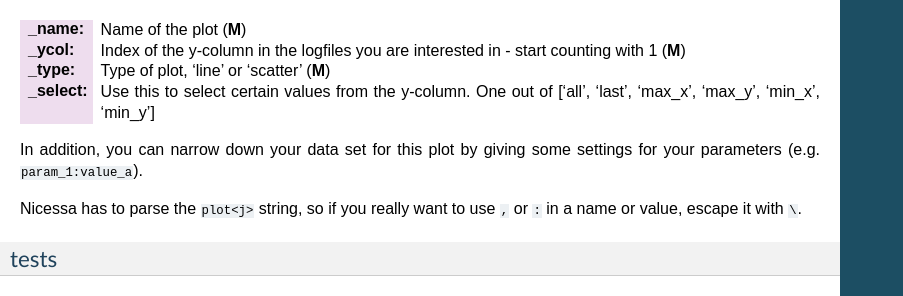
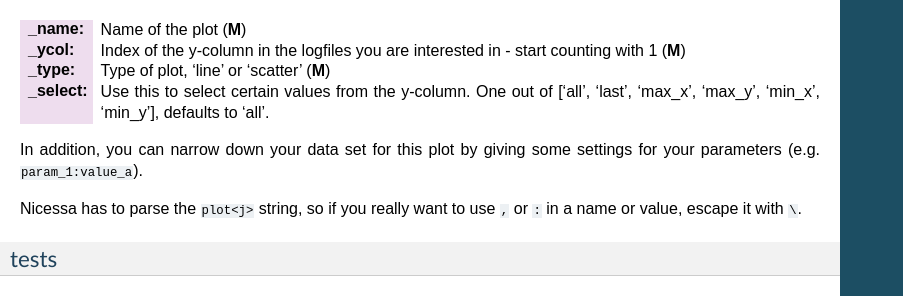
Before and after one commit to nhoening/StoSim, a Sphinx documentation site: the page built from doc/reference.rst, in a window 1280 px wide and 900 px high, scrolled down 1532 px. Shown: the part 177-473 px from the top of the window, without its empty margins (0-903 px from the left). Built offline with Sphinx 7.4.7, drawn with Linux system fonts in a browser that asks for light colours.

Commit message:
update some hints

```diff
--- a/doc/index.rst
+++ b/doc/index.rst
@@ -14,6 +14,7 @@
 
 Please contact `Nicolas Honing <nicolas@cwi.nl>`_ with any questions or problems.
 
+There also is a `PDF version <Nicessa.pdf>`_ of this documentation
 
 ******************
 Narrative contents
--- a/doc/reference.rst
+++ b/doc/reference.rst
@@ -124,7 +124,8 @@
     Type of plot, 'line' or 'scatter' (**M**)
 :_select:
     Use this to select certain values from the y-column.
-    One out of ['all', 'last', 'max_x', 'max_y', 'min_x', 'min_y']
+    One out of ['all', 'last', 'max_x', 'max_y', 'min_x', 'min_y'],
+    defaults to 'all'.
 
 In addition, you can narrow down your data set for this plot by giving some
 settings for your parameters (e.g. ``param_1:value_a``).
--- a/doc/tut/remote.rst
+++ b/doc/tut/remote.rst
@@ -110,6 +110,8 @@
           (or you want to keep a CPU free on your own or your colleagues computer).
           If all your servers have the same amount of CPUs, better leave it all at ``1``.
 
+.. note:: To find out how many cores (cpus) a computer has, you might want to use the UNIX-command ``mpstat -P ALL``, which shows you current activity on all cores.
+
 .. note:: When running remote simulations, make sure that the servers are known
           in your .ssh/known_hosts file. I always connect to the servers once per
           manual ssh login, where ssh asks me if I want to add that server to that file.
```
Also changed, not shown: other parts of doc/tut/remote.rst (+1 -1 lines).
